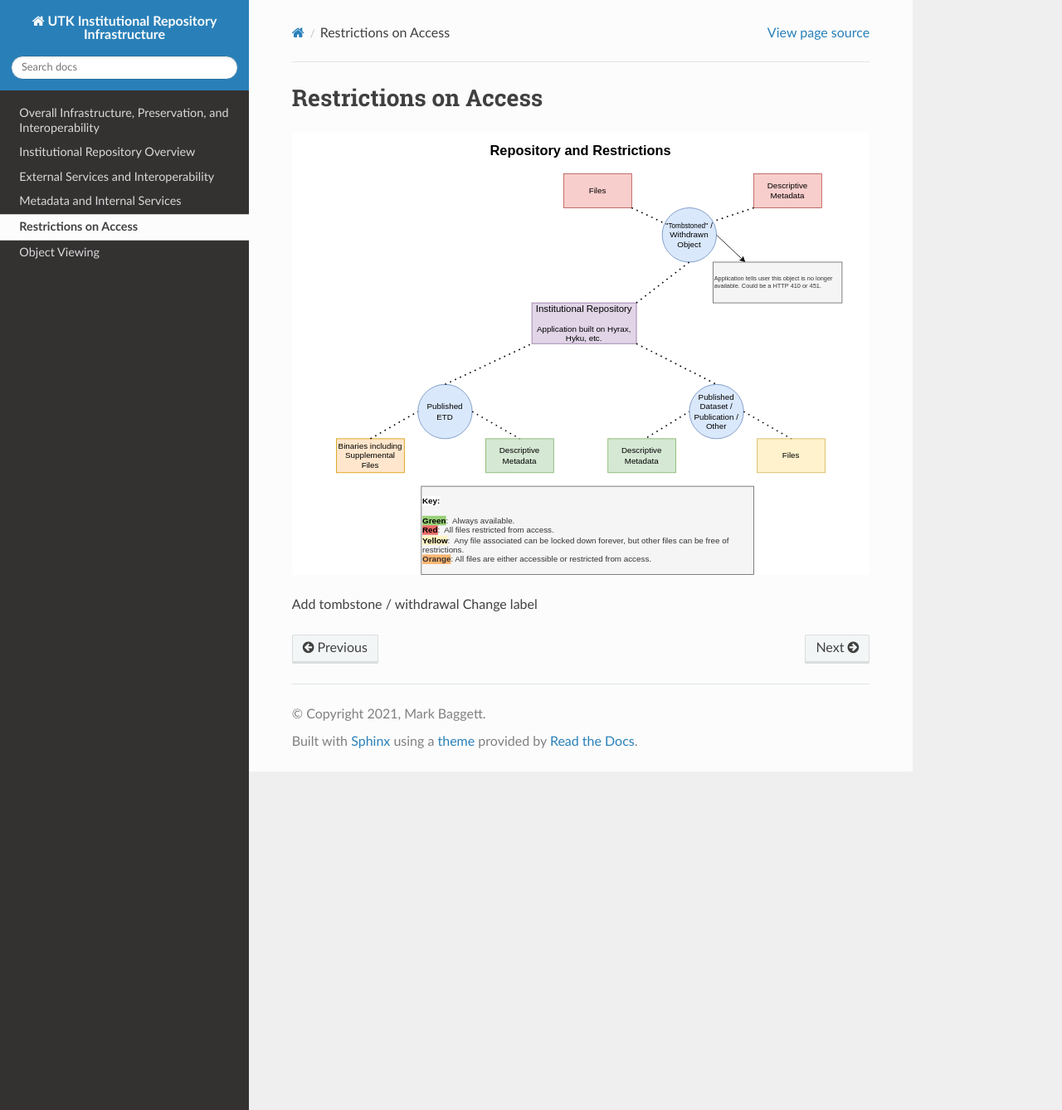
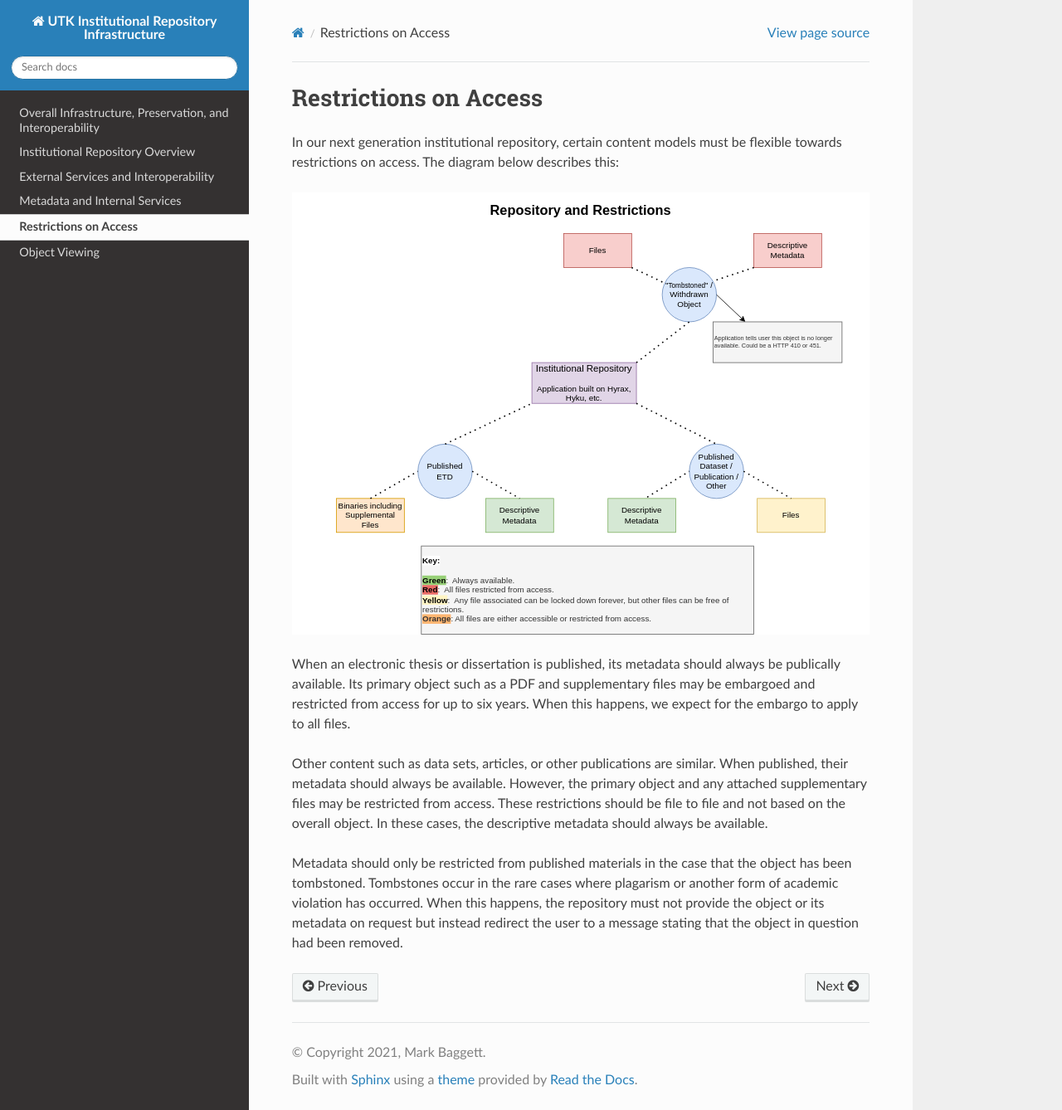
Before and after one commit to markpbaggett/marks_ir_proposal, a Sphinx documentation site: the page built from docs/source/contents/4_restrictions.rst, in a window 1280 px wide and 1338 px high. Shown: the whole window at 83% size. Built offline with Sphinx 7.4.7 and the Read the Docs theme 2.0.0, drawn with Linux system fonts in a browser that asks for light colours.

Commit message:
Add restrictions on access.

```diff
--- a/docs/source/contents/4_restrictions.rst
+++ b/docs/source/contents/4_restrictions.rst
@@ -1,8 +1,21 @@
 Restrictions on Access
 ======================
 
+In our next generation institutional repository, certain content models must be flexible towards restrictions on access.
+The diagram below describes this:
+
 .. image:: ../images/restrictions.svg
 
+When an electronic thesis or dissertation is published, its metadata should always be publically available. Its primary
+object such as a PDF and supplementary files may be embargoed and restricted from access for up to six years.  When this
+happens, we expect for the embargo to apply to all files.
 
-Add tombstone / withdrawal
-Change label
+Other content such as data sets, articles, or other publications are similar.  When published, their metadata should always
+be available.  However, the primary object and any attached supplementary files may be restricted from access.  These
+restrictions should be file to file and not based on the overall object. In these cases, the descriptive metadata should
+always be available.
+
+Metadata should only be restricted from published materials in the case that the object has been tombstoned. Tombstones
+occur in the rare cases where plagarism or another form of academic violation has occurred. When this happens, the
+repository must not provide the object or its metadata on request but instead redirect the user to a message stating that
+the object in question had been removed.
```
